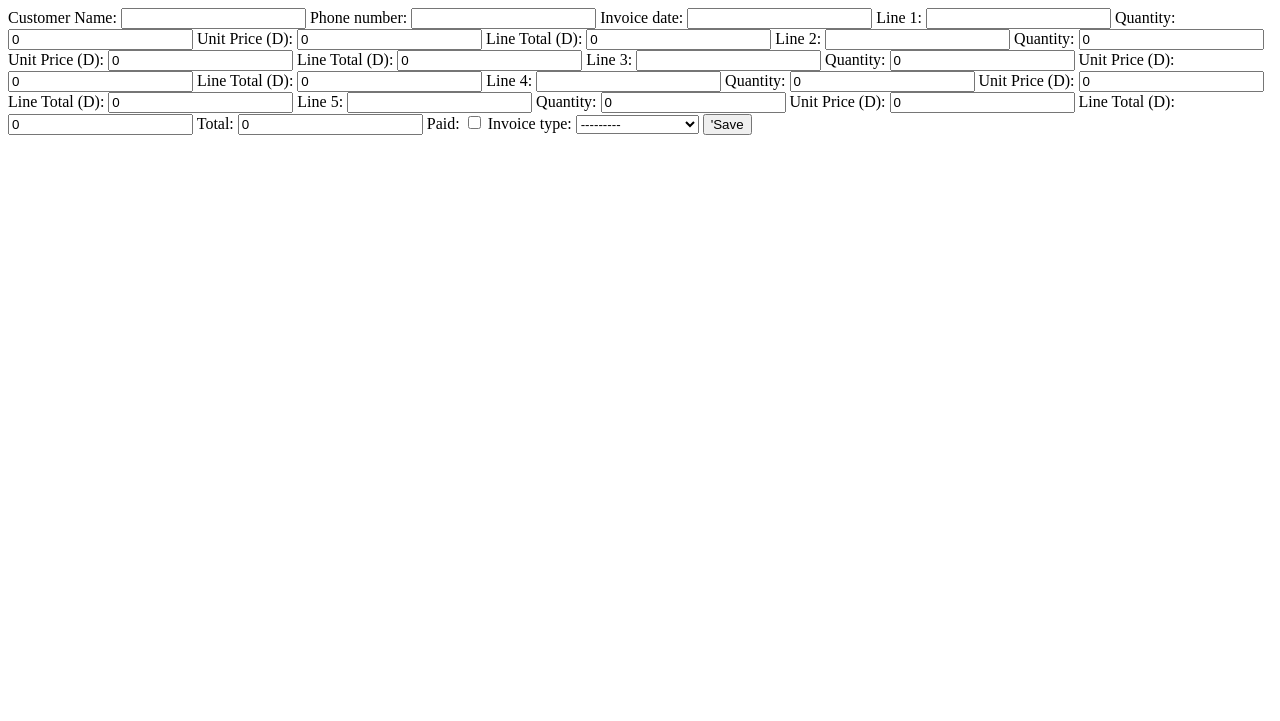
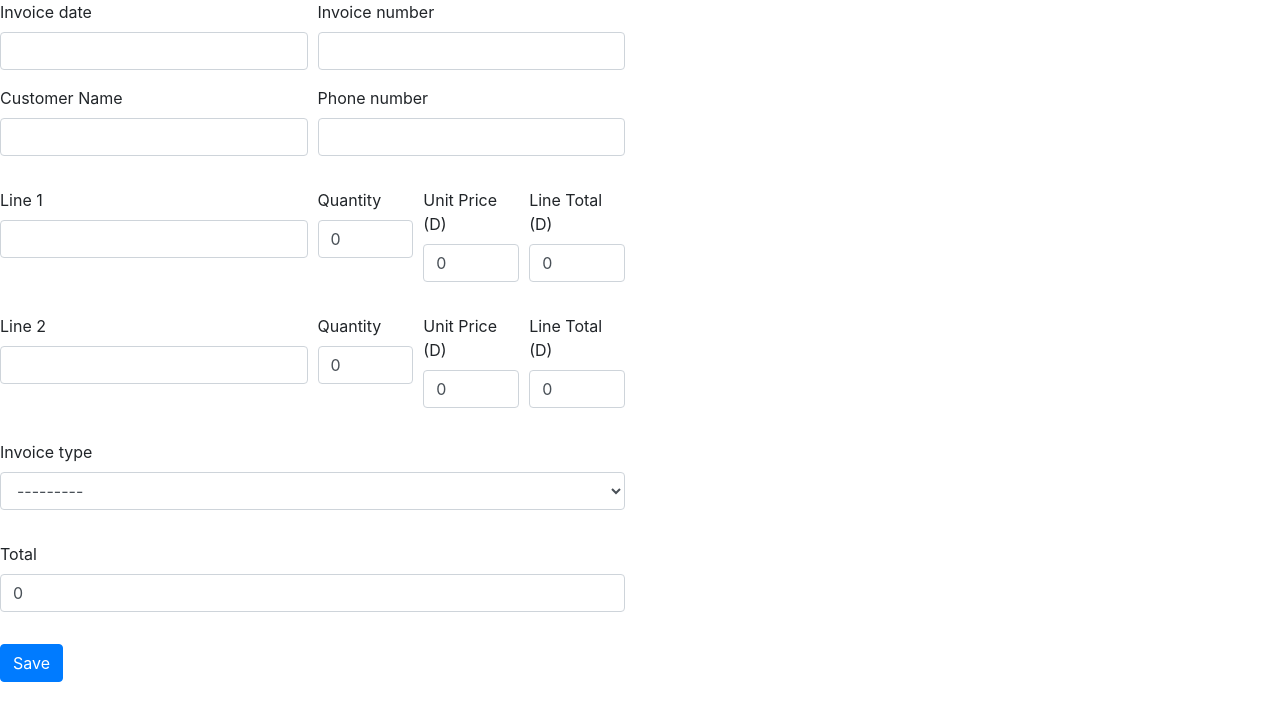
Before and after one commit to Memory-Wabwile/Invoice-Management-System, a Django app: page /add_invoice/ in a window 1280 px wide. Shown: the top 721 px of the page. Run offline with Django 4.2, Linux system fonts and the light colour scheme; some libraries are stand-ins or nearby versions.

Commit message:
customize the crispy form and debug

```diff
--- a/inventoryproject/settings.py
+++ b/inventoryproject/settings.py
@@ -39,6 +39,7 @@ INSTALLED_APPS = [
     'django.contrib.messages',
     'django.contrib.staticfiles',
     'invoicemgt.apps.InvoicemgtConfig',
+    'crispy_forms',
 ]
 
 MIDDLEWARE = [
@@ -125,5 +126,5 @@ STATICFILES_DIRS = [
 ]
 # Default primary key field type
 # https://docs.djangoproject.com/en/4.0/ref/settings/#default-auto-field
-
+CRISPY_TEMPLATE_PACK = "bootstrap4"
 DEFAULT_AUTO_FIELD = 'django.db.models.BigAutoField'
--- a/invoicemgt/forms.py
+++ b/invoicemgt/forms.py
@@ -4,7 +4,7 @@ from .models import Invoice
 class InvoiceForm(forms.ModelForm):
 	class Meta:
 		model = Invoice
-		fields = ['name', 'phone_number', 'invoice_date',
+		fields = ['name', 'phone_number', 'invoice_date','invoice_number',
 				'line_one', 'line_one_quantity', 'line_one_unit_price', 'line_one_total_price',
 				'line_two', 'line_two_quantity', 'line_two_unit_price', 'line_two_total_price',
 				'line_three', 'line_three_quantity', 'line_three_unit_price', 'line_three_total_price',
--- a/invoicemgt/templates/add_invoice.html
+++ b/invoicemgt/templates/add_invoice.html
@@ -1,15 +1,74 @@
+{% load static %}
+{% load crispy_forms_tags %}
+
 <!DOCTYPE html>
 <html lang="en">
 <head>
-
+    <link rel="stylesheet" type="text/css" href="https://stackpath.bootstrapcdn.com/bootstrap/4.5.2/css/bootstrap.min.css">
+    <link rel="stylesheet" href="{% static 'css/style.css' %}">
     <title>{{title}}</title>
 </head>
 <body>
 
-    <form method="POST" action="">{% csrf_token %}
-        {{form}}
-        <input type="submit" value="'Save" />
-    </form>
+    <div class="myForm">
+        <form method='POST' action=''>{% csrf_token %}
+            <div class="row">
+                <div class='col-sm-6'>
+                    <div class="form-row">
+                      <div class="form-group col-md-6">
+                        {{ form.invoice_date|as_crispy_field }}
+                        {{ form.name|as_crispy_field }}
+                      </div>
+                      <div class="form-group col-md-6">
+                        {{ form.invoice_number|as_crispy_field }}
+                        {{ form.phone_number|as_crispy_field }}
+                      </div>
+                    </div>
+                    <div class="form-row">
+                      <div class="form-group col-md-6">
+                        {{ form.line_one|as_crispy_field }}
+                      </div>
+                      <div class="form-group col-md-2">
+                        {{ form.line_one_quantity|as_crispy_field }}
+                      </div>
+                      <div class="form-group col-md-2">
+                        {{ form.line_one_unit_price|as_crispy_field }}
+                      </div>
+                      <div class="form-group col-md-2">
+                        {{ form.line_one_total_price|as_crispy_field }}
+                      </div>
+                    </div>
+
+                    <div class="form-row">
+                      <div class="form-group col-md-6">
+                        {{ form.line_two|as_crispy_field }}
+                      </div>
+                      <div class="form-group col-md-2">
+                        {{ form.line_two_quantity|as_crispy_field }}
+                      </div>
+                      <div class="form-group col-md-2">
+                        {{ form.line_two_unit_price|as_crispy_field }}
+                      </div>
+                      <div class="form-group col-md-2">
+                        {{ form.line_two_total_price|as_crispy_field }}
+                      </div>
+                    </div>
+                    <div class="form-row">
+                      <div class="form-group col-md-12">
+                        {{ form.invoice_type|as_crispy_field }}
+                      </div>
+                      <div class="form-group col-md-12">
+                        {{ form.total|as_crispy_field }}
+                      </div>
+                    </div>
+
+                    <button type="submit" class="btn btn-primary">Save</button>
+
+                    <!-- <input type="submit" value='Submit'/>   -->
+                </div>
+            </div>
+        </form>
+    </div><!-- End myform -->
 
 </body>
 </html>
--- a/invoicemgt/templates/home.html
+++ b/invoicemgt/templates/home.html
@@ -1,7 +1,7 @@
 {% load static %}
 
 <head>
-    <link rel="stylesheet" href="https://cdn.jsdelivr.net/npm/bootstrap@5.2.0/dist/css/bootstrap.min.css" integrity="sha384-gH2yIJqKdNHPEq0n4Mqa/HGKIhSkIHeL5AyhkYV8i59U5AR6csBvApHHNl/vI1Bx" crossorigin="anonymous">
+    <link rel="stylesheet" type="text/css" href="https://stackpath.bootstrapcdn.com/bootstrap/4.5.2/css/bootstrap.min.css">
     <link rel="stylesheet" href="{% static 'css/style.css' %}">
 </head>
 <h1>{{title}}</h1>
```
